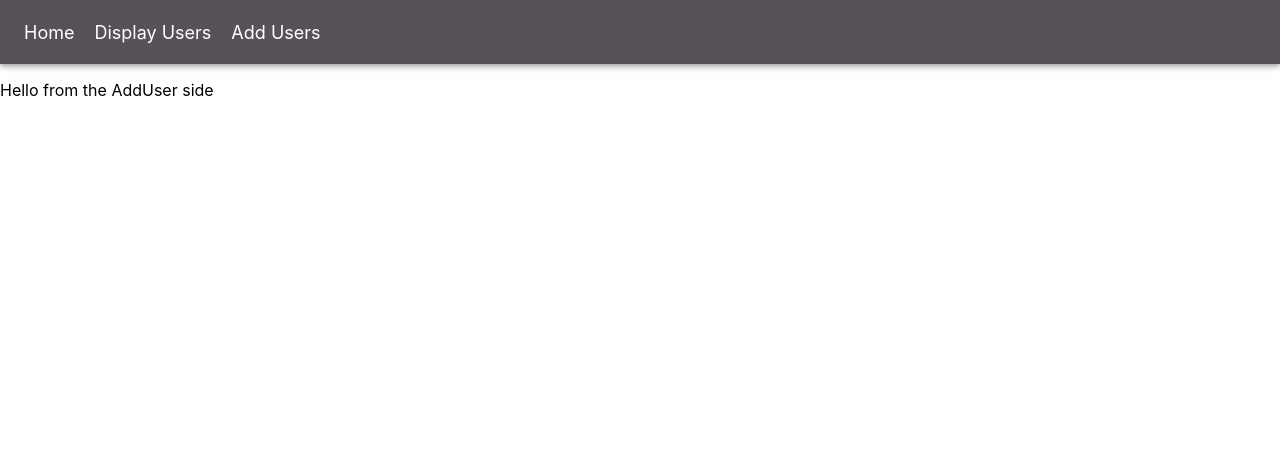
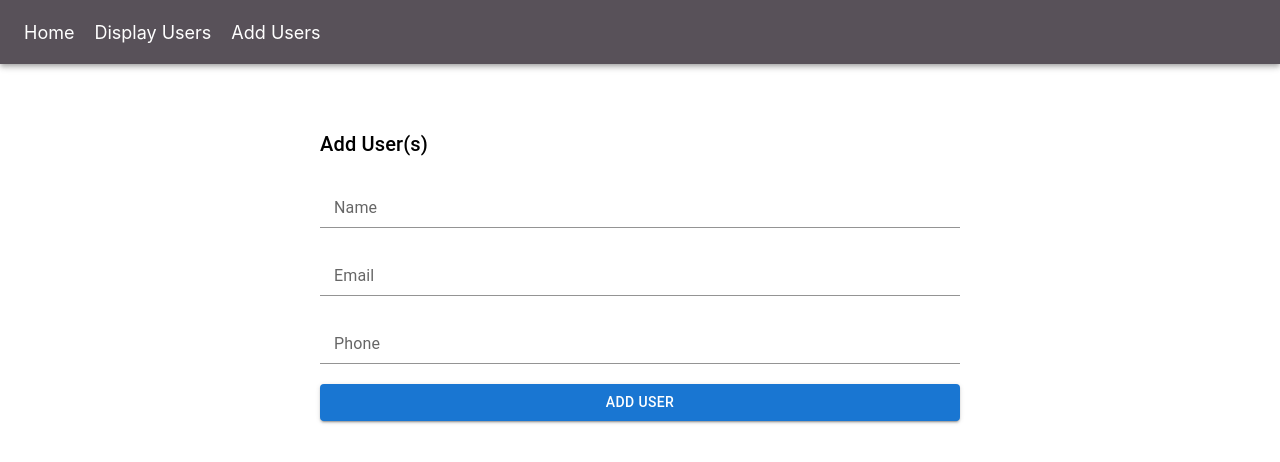
Before and after one commit to amanbarar/user-management-system-mongodb, a React (Create React App) app in the folder frontend/: page /add in a window 1280 px wide. Shown: the top 462 px of the page. Built offline with nearby package versions, Linux system fonts and the light colour scheme.

Commit message:
add: Add User button

```diff
--- a/frontend/src/components/AddUsers.js
+++ b/frontend/src/components/AddUsers.js
@@ -1,8 +1,34 @@
+import { Button, FormControl, FormGroup, Input, InputLabel, TextField, Typography } from "@mui/material";
+import styled from "@emotion/styled";
+
+const Container = styled(FormGroup)`
+    width: 50%;
+    margin: 5% auto 0 auto;
+    & > div {
+        margin-top: 20px
+    }
+`
+
 const AddUser = () => {
     return(
-            <p>
-                Hello from the AddUser side
-            </p>
+            <Container>
+                <Typography variant="h6">Add User(s)</Typography>
+                    <FormControl>
+                        <InputLabel>Name</InputLabel>
+                        <Input />
+                    </FormControl>
+                    <FormControl>
+                        <InputLabel>Email</InputLabel>
+                        <Input />
+                    </FormControl>
+                    <FormControl>
+                        <InputLabel>Phone</InputLabel>
+                        <Input />
+                    </FormControl>
+                    <FormControl>
+                        <Button variant="contained">Add User</Button>
+                    </FormControl>
+            </Container>
     );
 }
 
```
